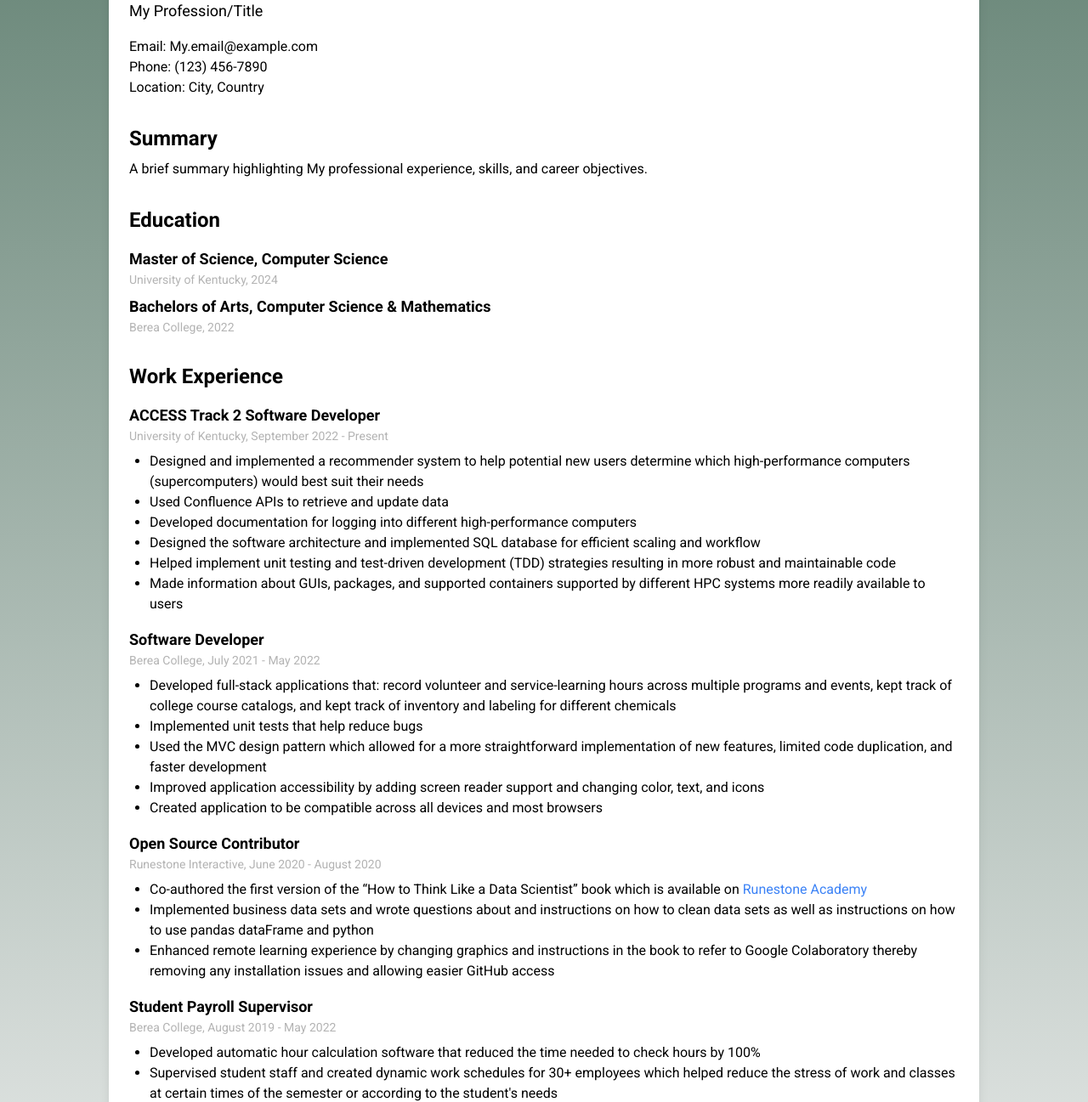
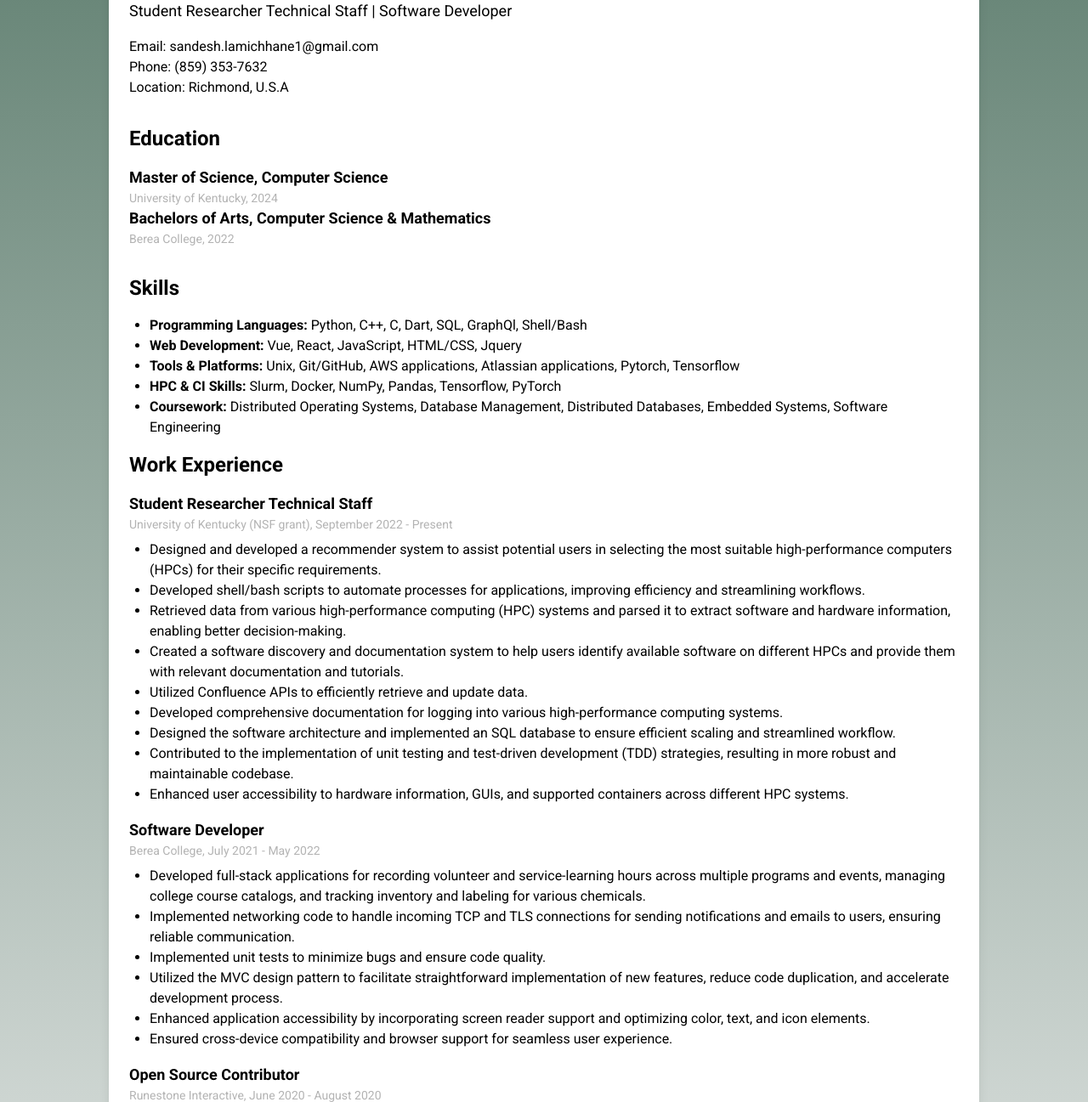
Before and after one commit to Sandesh-L/Sandesh-L.github.io, a Gatsby site: page / in a window 1280 px wide. Shown: the part 1097-2394 px from the top of the page at 85% size. Built offline with nearby package versions, Linux system fonts and the light colour scheme; Gatsby itself is replaced by a stand-in of ours.

Commit message:
added skills

```diff
--- a/gatsby-config.js
+++ b/gatsby-config.js
@@ -1,18 +1,12 @@
-/**
- * Configure your Gatsby site with this file.
- *
- * See: https://www.gatsbyjs.com/docs/reference/config-files/gatsby-config/
- */
-
 /**
  * @type {import('gatsby').GatsbyConfig}
  */
 module.exports = {
   siteMetadata: {
-    title: `Gatsby Default Starter`,
-    description: `Kick off your next, great Gatsby project with this default starter. This barebones starter ships with the main Gatsby configuration files you might need.`,
-    author: `@gatsbyjs`,
-    siteUrl: `https://gatsbystarterdefaultsource.gatsbyjs.io/`,
+    title: `Sandesh Lamichhane`,
+    description: `Personal website of Sandesh Lamichhane. You can view his projects, resume, and contact information.`,
+    author: `Sandesh Lamichhane`,
+    siteUrl: `https://sandesh-l.github.io/`,
   },
   plugins: [
     `gatsby-plugin-image`,
--- a/src/components/Education.js
+++ b/src/components/Education.js
@@ -3,12 +3,12 @@ import React from 'react';
 
 const Education = () => {
   return (
-    <div className="mb-4">
-      <div className="mb-2">
+    <div className="mb-2">
+      <div>
         <h3 className="text-lg font-bold">Master of Science, Computer Science</h3>
         <p className="text-sm text-text-700">University of Kentucky, 2024</p>
       </div>
-      <div className="mb-2">
+      <div>
         <h3 className="text-lg font-bold">Bachelors of Arts, Computer Science & Mathematics</h3>
         <p className="text-sm text-text-700">Berea College, 2022</p>
       </div>
--- a/src/components/Skills.js
+++ b/src/components/Skills.js
@@ -1,14 +1,35 @@
 // src/components/Skills.js
 import React from 'react';
+import { useStaticQuery, graphql } from 'gatsby';
+
+
 
 const Skills = () => {
+
+    const data = useStaticQuery(graphql`
+    query {
+      allSkillsJson {
+          nodes {
+            programmingLanguages
+            webDevelopment
+            hpcAndCiSkills
+            toolsAndPlatforms
+            coursework
+          }
+      }
+    }
+    `);
+
+    const allSkills = data.allSkillsJson.nodes[0] || [];
+
   return (
     <div>
-      <ul className="list-disc pl-6">
-        <li>Skill 1</li>
-        <li>Skill 2</li>
-        <li>Skill 3</li>
-        {/* Add more skills as needed */}
+      <ul className="list-disc pl-6 mb-4">
+        <li><strong>Programming Languages:</strong> {allSkills.programmingLanguages}</li>
+        <li><strong>Web Development:</strong> {allSkills.webDevelopment}</li>
+        <li><strong>Tools & Platforms:</strong> {allSkills.toolsAndPlatforms}</li>
+        <li><strong>HPC & CI Skills:</strong> {allSkills.hpcAndCiSkills}</li>
+        <li><strong>Coursework:</strong> {allSkills.coursework}</li>
       </ul>
     </div>
   );
--- a/src/data/projects.json
+++ b/src/data/projects.json
@@ -2,7 +2,7 @@
   {
     "title": "ABC to TAB",
     "description": "A planning system to translate music written in ABC notation into guitar TAB notation. It combines the abc2abc parser, Fast-Downward Planning system, and the abctab2ps program.",
-    "tags": ["Planning", "Machine Learning", "C", "Python"],
+    "tags": ["Planning", "Machine Learning", "C", "C++", "Python", "Shell/Bash"],
     "githubLink": "https://github.com/Sandesh-L/abc2tab",
     "websiteLink": "",
     "slug": "abc-to-tab"
--- /dev/null
+++ b/src/data/skills.json
@@ -0,0 +1,10 @@
+[
+  {
+    "programmingLanguages": "Python, C++, C, Dart, SQL, GraphQl, Shell/Bash",
+    "webDevelopment": "Vue, React, JavaScript, HTML/CSS, Jquery",
+    "hpcAndCiSkills": "Slurm, Docker, NumPy, Pandas, Tensorflow, PyTorch",
+    "toolsAndPlatforms": "Unix, Git/GitHub, AWS applications, Atlassian applications, Pytorch, Tensorflow",
+    "softSkills": "Communication, teamwork, problem-solving, leadership",
+    "coursework": "Distributed Operating Systems, Database Management, Distributed Databases, Embedded Systems, Software Engineering"
+  }
+]
--- a/src/data/workExperience.json
+++ b/src/data/workExperience.json
@@ -1,56 +1,60 @@
 [
     {
-        "positionTitle":"ACCESS Track 2 Software Developer",
-        "companyName":"University of Kentucky",
-        "location":"Lexington, Ky",
-        "startDate":"September 2022",
-        "endDate":"Present",
-        "descriptions":[
-            "Designed and implemented a recommender system to help potential new users determine which high-performance computers (supercomputers) would best suit their needs",
-            "Used Confluence APIs to retrieve and update data",
-            "Developed documentation for logging into different high-performance computers",
-            "Designed the software architecture and implemented SQL database for efficient scaling and workflow",
-            "Helped implement unit testing and test-driven development (TDD) strategies resulting in more robust and maintainable code",
-            "Made information about GUIs, packages, and supported containers supported by different HPC systems more readily available to users"
-        ]
+      "positionTitle": "Student Researcher Technical Staff",
+      "companyName": "University of Kentucky (NSF grant)",
+      "location": "Lexington, KY",
+      "startDate": "September 2022",
+      "endDate": "Present",
+      "descriptions": [
+        "Designed and developed a recommender system to assist potential users in selecting the most suitable high-performance computers (HPCs) for their specific requirements.",
+        "Developed shell/bash scripts to automate processes for applications, improving efficiency and streamlining workflows.",
+        "Retrieved data from various high-performance computing (HPC) systems and parsed it to extract software and hardware information, enabling better decision-making.",
+        "Created a software discovery and documentation system to help users identify available software on different HPCs and provide them with relevant documentation and tutorials.",
+        "Utilized Confluence APIs to efficiently retrieve and update data.",
+        "Developed comprehensive documentation for logging into various high-performance computing systems.",
+        "Designed the software architecture and implemented an SQL database to ensure efficient scaling and streamlined workflow.",
+        "Contributed to the implementation of unit testing and test-driven development (TDD) strategies, resulting in more robust and maintainable codebase.",
+        "Enhanced user accessibility to hardware information, GUIs, and supported containers across different HPC systems."
+      ]
     },
     {
-        "positionTitle":"Software Developer",
-        "companyName":"Berea College",
-        "location":"Berea, Ky",
-        "startDate":"July 2021",
-        "endDate":"May 2022",
-        "descriptions":[
-            "Developed full-stack applications that: record volunteer and service-learning hours across multiple programs and events, kept track of college course catalogs, and kept track of inventory and labeling for different chemicals",
-            "Implemented unit tests that help reduce bugs",
-            "Used the MVC design pattern which allowed for a more straightforward implementation of new features, limited code duplication, and faster development",
-            "Improved application accessibility by adding screen reader support and changing color, text, and icons",
-            "Created application to be compatible across all devices and most browsers"
-        ]
+      "positionTitle": "Software Developer",
+      "companyName": "Berea College",
+      "location": "Berea, KY",
+      "startDate": "July 2021",
+      "endDate": "May 2022",
+      "descriptions": [
+        "Developed full-stack applications for recording volunteer and service-learning hours across multiple programs and events, managing college course catalogs, and tracking inventory and labeling for various chemicals.",
+        "Implemented networking code to handle incoming TCP and TLS connections for sending notifications and emails to users, ensuring reliable communication.",
+        "Implemented unit tests to minimize bugs and ensure code quality.",
+        "Utilized the MVC design pattern to facilitate straightforward implementation of new features, reduce code duplication, and accelerate development process.",
+        "Enhanced application accessibility by incorporating screen reader support and optimizing color, text, and icon elements.",
+        "Ensured cross-device compatibility and browser support for seamless user experience."
+      ]
     },
     {
-        "positionTitle":"Open Source Contributor",
-        "companyName":"Runestone Interactive",
-        "location":"Remote",
-        "startDate":"June 2020",
-        "endDate":"August 2020",
-        "descriptions":[
-            "Co-authored the first version of the “How to Think Like a Data Scientist” book which is available on [Runestone Academy](https://runestone.academy/runestone/books/published/httlads/index.html)",
-            "Implemented business data sets and wrote questions about and instructions on how to clean data sets as well as instructions on how to use pandas dataFrame and python",
-            "Enhanced remote learning experience by changing graphics and instructions in the book to refer to Google Colaboratory thereby removing any installation issues and allowing easier GitHub access"
-        ]
+      "positionTitle": "Open Source Contributor",
+      "companyName": "Runestone Interactive",
+      "location": "Remote",
+      "startDate": "June 2020",
+      "endDate": "August 2020",
+      "descriptions": [
+        "Co-authored the first version of the \"How to Think Like a Data Scientist\" book, available on [Runestone Academy](https://runestone.academy/runestone/books/published/httlads/index.html).",
+        "Implemented business datasets and created questions and instructions on data cleaning techniques, as well as guidance on utilizing pandas DataFrame and Python.",
+        "Enhanced the remote learning experience by modifying graphics and instructions in the book to reference Google Colaboratory, eliminating installation issues and facilitating easier GitHub access."
+      ]
     },
     {
-        "positionTitle":"Student Payroll Supervisor",
-        "companyName":"Berea College",
-        "location":"Berea, Ky",
-        "startDate":"August 2019",
-        "endDate":"May 2022",
-        "descriptions":[
-            "Developed automatic hour calculation software that reduced the time needed to check hours by 100%",
-            "Supervised student staff and created dynamic work schedules for 30+ employees which helped reduce the stress of work and classes at certain times of the semester or according to the student's needs",
-            "Tracked work hours of 30+ student employees as well as absences, tardiness, and schedule changes on a day-to-day basis, to ensure that they were able to meet their labor contracts",
-            "Supervised student staff and resolved workplace conflicts to create a comfortable and productive environment for everyone"
-        ]
+      "positionTitle": "Student Payroll Supervisor",
+      "companyName": "Berea College",
+      "location": "Berea, KY",
+      "startDate": "August 2019",
+      "endDate": "May 2022",
+      "descriptions": [
+        "Developed an automated hour calculation software that significantly reduced the time required for hour verification by 100%.",
+        "Supervised student staff and created flexible work schedules for 30+ employees, considering their academic commitments and personal needs to alleviate stress during peak times.",
+        "Monitored work hours, absences, tardiness, and schedule changes for 30+ student employees on a daily basis to ensure compliance with labor contracts.",
+        "Provided effective supervision and resolved workplace conflicts to foster a comfortable and productive environment for all team members."
+      ]
     }
-]
+  ]
--- a/src/pages/Contact.js
+++ b/src/pages/Contact.js
@@ -1,5 +1,5 @@
 import React from 'react';
-import { FaEnvelope, FaPhone, FaLinkedin } from 'react-icons/fa';
+import { FaEnvelope, FaPhone, FaLinkedin, FaGithub, FaGit } from 'react-icons/fa';
 import { motion } from 'framer-motion';
 import Layout from '../components/Layout';
 
@@ -55,6 +55,16 @@ const ContactPage = () => {
               <div className="flex items-center mb-4">
                 <FaLinkedin className="text-primary-500 mr-2" />
                 <a href="https://www.linkedin.com/in/sandesh-l/"
+                  target="_blank"
+                  rel="noopener noreferrer"
+                  className="text-text-900 hover:text-secondary-600"
+                >
+                  Sandesh-L
+                </a>
+              </div>
+              <div className="flex items-center mb-4">
+                <FaGithub className="text-primary-500 mr-2" />
+                <a href="https://github.com/Sandesh-L"
                   target="_blank"
                   rel="noopener noreferrer"
                   className="text-text-900 hover:text-secondary-600"
--- a/src/pages/index.js
+++ b/src/pages/index.js
@@ -1,6 +1,6 @@
 // src/pages/index.js
 import React from 'react';
-import { Link, useStaticQuery, graphql } from 'gatsby';
+import { Link} from 'gatsby';
 import { motion } from 'framer-motion';
 import Layout from '../components/Layout';
 import SEO from '../components/seo';
@@ -57,7 +57,7 @@ return(
                 transition={{ duration: 0.4, delay: 0.4 }}
                 className='text-lg mb-2 text-text-700'
               >
-                <strong>Current Position:</strong> <span>Job Title</span>
+                <strong>Current Position:</strong> <span>Student Researcher Technical Staff</span>
               </motion.p>
               <motion.p
                 initial={{ opacity: 0, x: -50 }}
@@ -106,7 +106,7 @@ return(
                 transition={{ duration: 0.4, delay: 0.2 }}
                 className="text-4xl font-bold mb-4 text-background-200"
               >
-                My Name
+                Sandesh Lamichhane
               </motion.h1>
               <motion.p
                 initial={{ opacity: 0, x: -50 }}
@@ -114,7 +114,7 @@ return(
                 transition={{ duration: 0.4, delay: 0.4 }}
                 className="text-lg mb-4"
               >
-                My Profession/Title
+                Student Researcher Technical Staff | Software Developer
               </motion.p>
               <motion.div
                 initial={{ opacity: 0, x: -50 }}
@@ -122,11 +122,11 @@ return(
                 transition={{ duration: 0.4, delay: 0.6 }}
                 className="mb-8"
               >
-                <p>Email: My.email@example.com</p>
-                <p>Phone: (123) 456-7890</p>
-                <p>Location: City, Country</p>
+                <p>Email: sandesh.lamichhane1@gmail.com</p>
+                <p>Phone: (859) 353-7632</p>
+                <p>Location: Richmond, U.S.A</p>
               </motion.div>
-              <motion.div
+              {/* <motion.div
                 initial={{ opacity: 0, x: -50 }}
                 animate={{ opacity: 1, x: 0 }}
                 transition={{ duration: 0.4, delay: 0.4 }}
@@ -136,7 +136,7 @@ return(
                 <p>
                   A brief summary highlighting My professional experience, skills, and career objectives.
                 </p>
-              </motion.div>
+              </motion.div> */}
               <motion.div
                 initial={{ opacity: 0, x: -50 }}
                 animate={{ opacity: 1, x: 0 }}
@@ -146,23 +146,22 @@ return(
                 <h2 className="text-2xl font-bold mb-4">Education</h2>
                 <Education />
               </motion.div>
-
               <motion.div
                 initial={{ opacity: 0, x: -50 }}
                 animate={{ opacity: 1, x: 0 }}
                 transition={{ duration: 0.4, delay: 1 }}
+              >
+                <h2 className="text-2xl font-bold mb-4">Skills</h2>
+                <Skills />
+              </motion.div>
+              <motion.div
+                initial={{ opacity: 0, x: -50 }}
+                animate={{ opacity: 1, x: 0 }}
+                transition={{ duration: 0.4, delay: 1.3 }}
                 className="mb-8"
               >
                 <h2 className="text-2xl font-bold mb-4">Work Experience</h2>
                 <WorkExperience />
-              </motion.div>
-              <motion.div
-                initial={{ opacity: 0, x: -50 }}
-                animate={{ opacity: 1, x: 0 }}
-                transition={{ duration: 0.4, delay: 1.4 }}
-              >
-                <h2 className="text-2xl font-bold mb-4">Skills</h2>
-                <Skills />
               </motion.div>
             </div>
           </motion.div>
```
